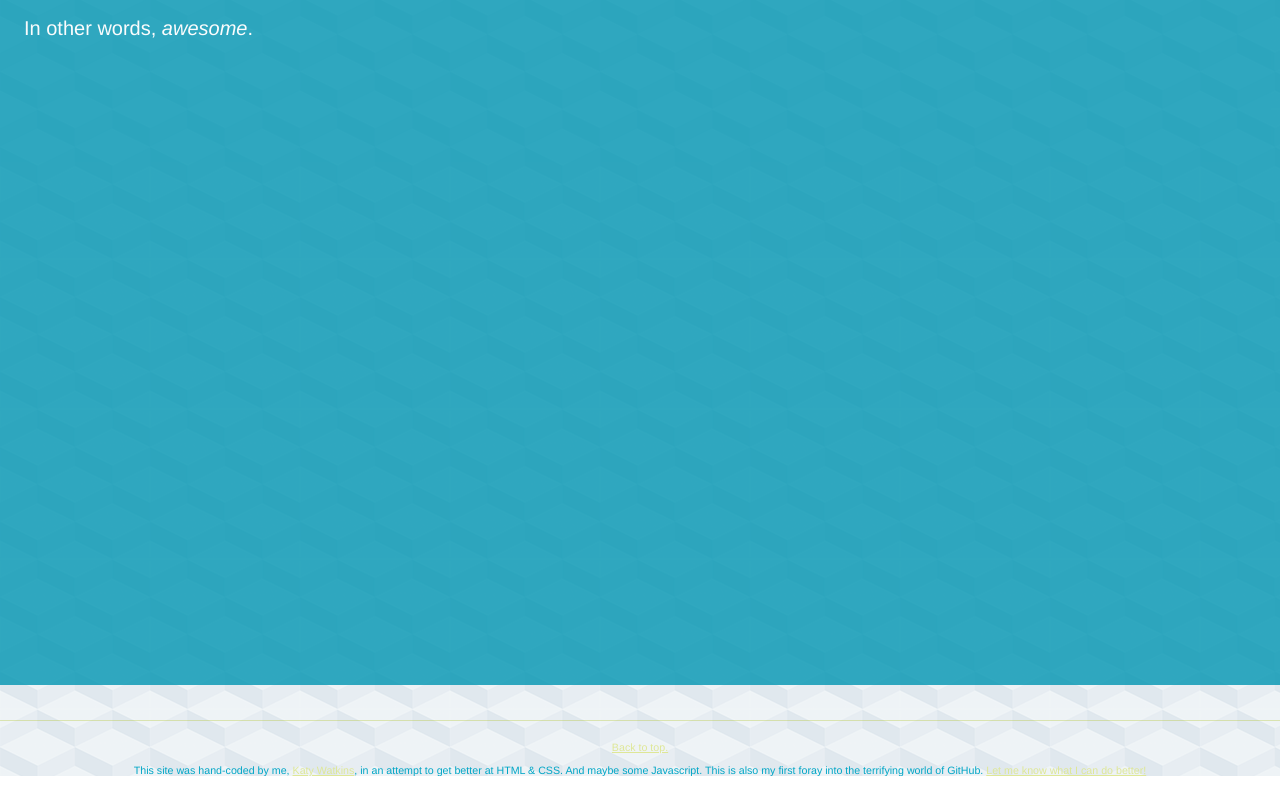
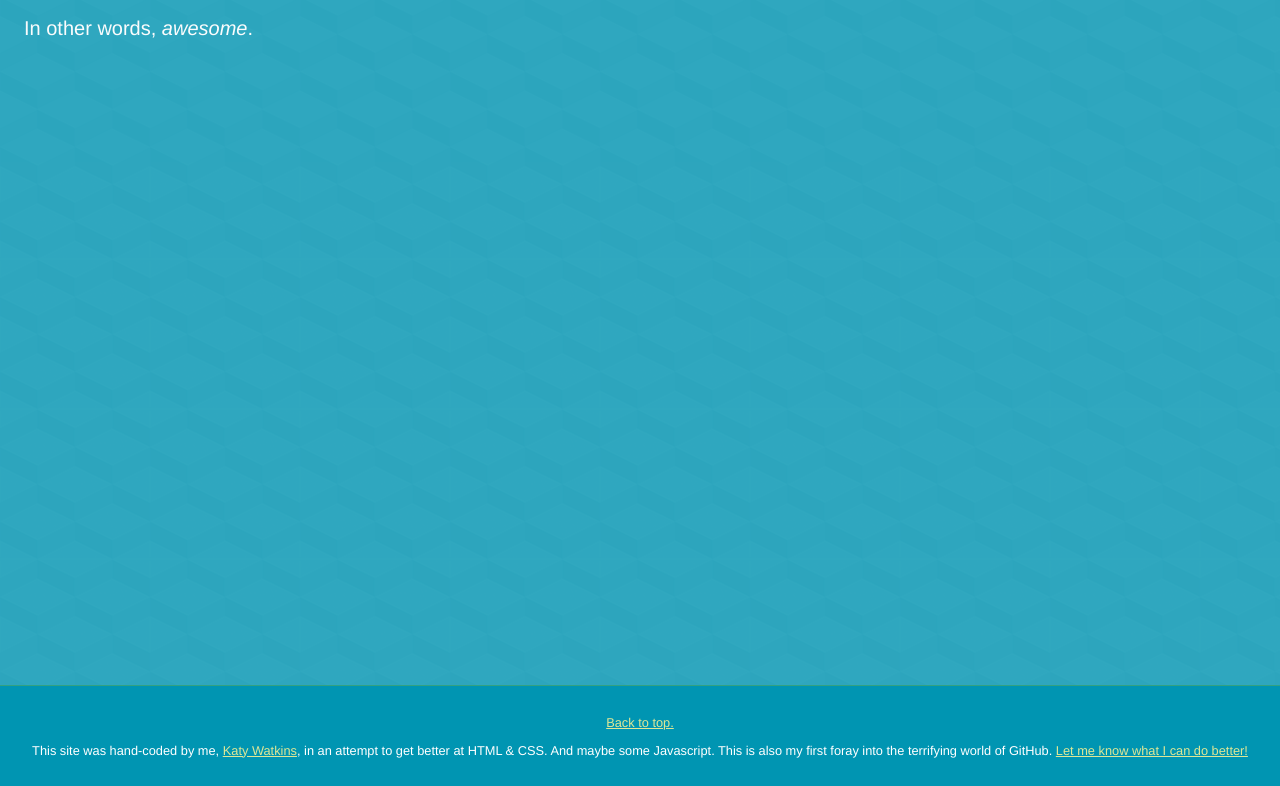
Before and after one commit to katywatkins/not-your-average-bird, a plain HTML site: page index.html in a window 1280 px wide. Shown: the part 9491-10277 px from the top of the page. Drawn offline with nearby package versions, Linux system fonts and the light colour scheme; files that its build step writes are made by us from their sources.

Commit message:
adjusted footer styles
not really in love with it, but at least it actually matches the site now

```diff
--- a/footer.scss
+++ b/footer.scss
@@ -1,11 +1,10 @@
 footer p{
-	font-size: .666666666666667em; /* 12 / 18 */
-	color: $base-color;
+	font-size: .8em; /* 16 / 20 */
 }
 
 footer {
-	margin-top:2.2em;
-	padding-top: .6em;
+	padding: 1em;
 	border-top: 1px solid rgba(170, 189, 14, .3);
 	text-align: center;
+	background: darken($base-color, 4);
 }
```
